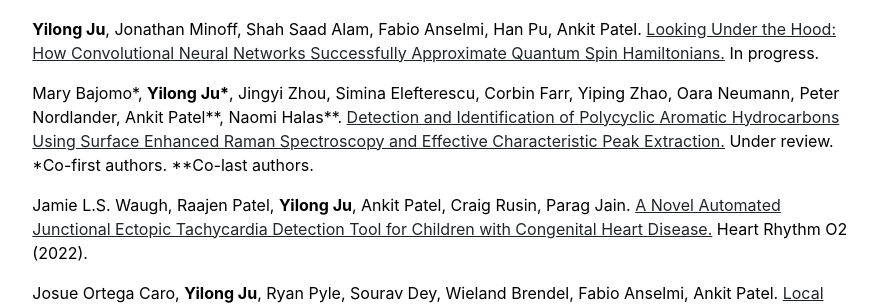
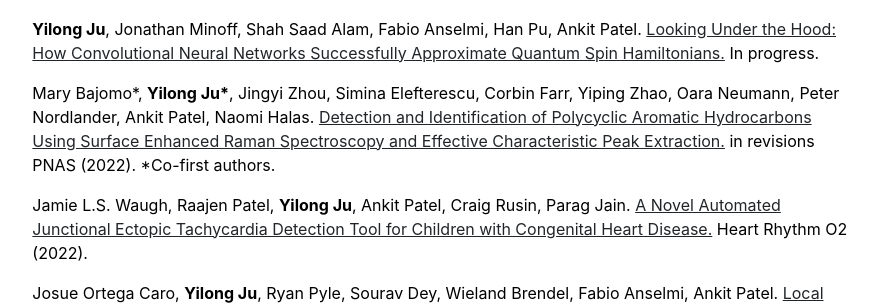
Before and after one commit to YilongJu/yilongju.github.io, a Jekyll site: the page built from index.md, in a window 1280 px wide. Shown: the part 1691-1996 px from the top of the page, without its empty margins (197-1082 px from the left). Built offline with Jekyll 4.4.1, drawn with Linux system fonts in a browser that asks for light colours.

Commit message:
Update publications.yml

```diff
--- a/_data/publications.yml
+++ b/_data/publications.yml
@@ -1,6 +1,6 @@
 featured:
 - {name: '<b>Yilong Ju</b>, Jonathan Minoff, Shah Saad Alam, Fabio Anselmi, Han Pu, Ankit Patel.', title: 'Looking Under the Hood: How Convolutional Neural Networks Successfully Approximate Quantum Spin Hamiltonians.', venue: 'In progress.', url: ''}
-- {name: 'Mary Bajomo*, <b>Yilong Ju*</b>, Jingyi Zhou, Simina Elefterescu, Corbin Farr, Yiping Zhao, Oara Neumann, Peter Nordlander, Ankit Patel**, Naomi Halas**.', title: 'Detection and Identification of Polycyclic Aromatic Hydrocarbons Using Surface Enhanced Raman Spectroscopy and Effective Characteristic Peak Extraction.', venue: 'Under review. *Co-first authors. **Co-last authors.', url: ''}
+- {name: 'Mary Bajomo*, <b>Yilong Ju*</b>, Jingyi Zhou, Simina Elefterescu, Corbin Farr, Yiping Zhao, Oara Neumann, Peter Nordlander, Ankit Patel, Naomi Halas.', title: 'Detection and Identification of Polycyclic Aromatic Hydrocarbons Using Surface Enhanced Raman Spectroscopy and Effective Characteristic Peak Extraction.', venue: 'in revisions PNAS (2022). *Co-first authors.', url: ''}
 - {name: 'Jamie L.S. Waugh, Raajen Patel, <b>Yilong Ju</b>, Ankit Patel, Craig Rusin, Parag Jain.', title: 'A Novel Automated Junctional Ectopic Tachycardia Detection Tool for Children with Congenital Heart Disease.', venue: 'Heart Rhythm O2 (2022).', url: 'https://doi.org/10.1016/j.hroo.2022.02.014'}
 - {name: 'Josue Ortega Caro, <b>Yilong Ju</b>, Ryan Pyle, Sourav Dey, Wieland Brendel, Fabio Anselmi, Ankit Patel.', title: 'Local Convolutions Cause an Implicit Bias towards High Frequency Adversarial Examples.', venue: 'arXiv preprint', url: 'https://arxiv.org/abs/2006.11440'}
 - {name: '<b>Yilong Ju</b>, Weili Nie, Vikram Maheshri, Ankit Patel.', title: 'Implicit Bias towards the Kernel Regime Causes Mode Collapse in GANs.', venue: 'Under Review.', url: 'https://openreview.net/pdf?id=g5dL2goO0lL'}
```
